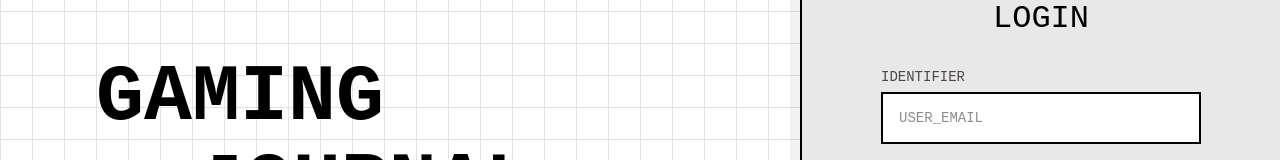
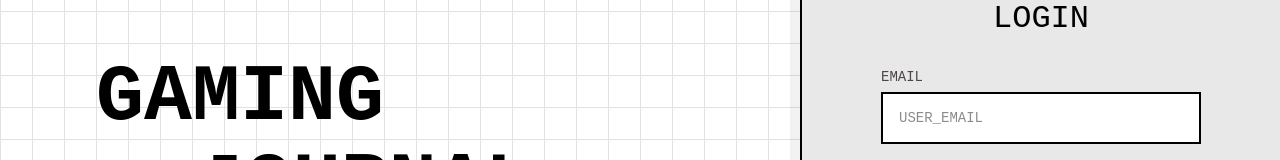
Before and after one commit to KDA1325/SW-AI-W15-FRAMEWORK, a React (Vite) app in the folder client/: page /login in a window 1280 px wide. Shown: the part 213-373 px from the top of the page. Built offline with nearby package versions, Linux system fonts and the light colour scheme; no server answers; a web font is replaced by a local one.

Commit message:
style: 인증 폼 필수 입력 라벨 정리

```diff
--- a/client/src/pages/Login.tsx
+++ b/client/src/pages/Login.tsx
@@ -91,7 +91,7 @@ function Login() {
 
               <form className="login-form" onSubmit={handleSubmit}>
                 <label className="login-field">
-                  <span>IDENTIFIER</span>
+                  <span>EMAIL</span>
                   <input
                     autoComplete="email"
                     name="email"
--- a/client/src/pages/Register.tsx
+++ b/client/src/pages/Register.tsx
@@ -104,7 +104,7 @@ function Register() {
                     <span className="material-symbols-outlined" aria-hidden="true">
                       terminal
                     </span>
-                    IDENTIFIER
+                    IDENTIFIER *
                   </span>
                   <input
                     autoComplete="username"
@@ -123,7 +123,7 @@ function Register() {
                     <span className="material-symbols-outlined" aria-hidden="true">
                       mail
                     </span>
-                    EMAIL ADDRESS
+                    EMAIL ADDRESS *
                   </span>
                   <input
                     autoComplete="email"
@@ -142,7 +142,7 @@ function Register() {
                     <span className="material-symbols-outlined" aria-hidden="true">
                       key
                     </span>
-                    ACCESS CODE
+                    ACCESS CODE *
                   </span>
                   <input
                     autoComplete="new-password"
```
